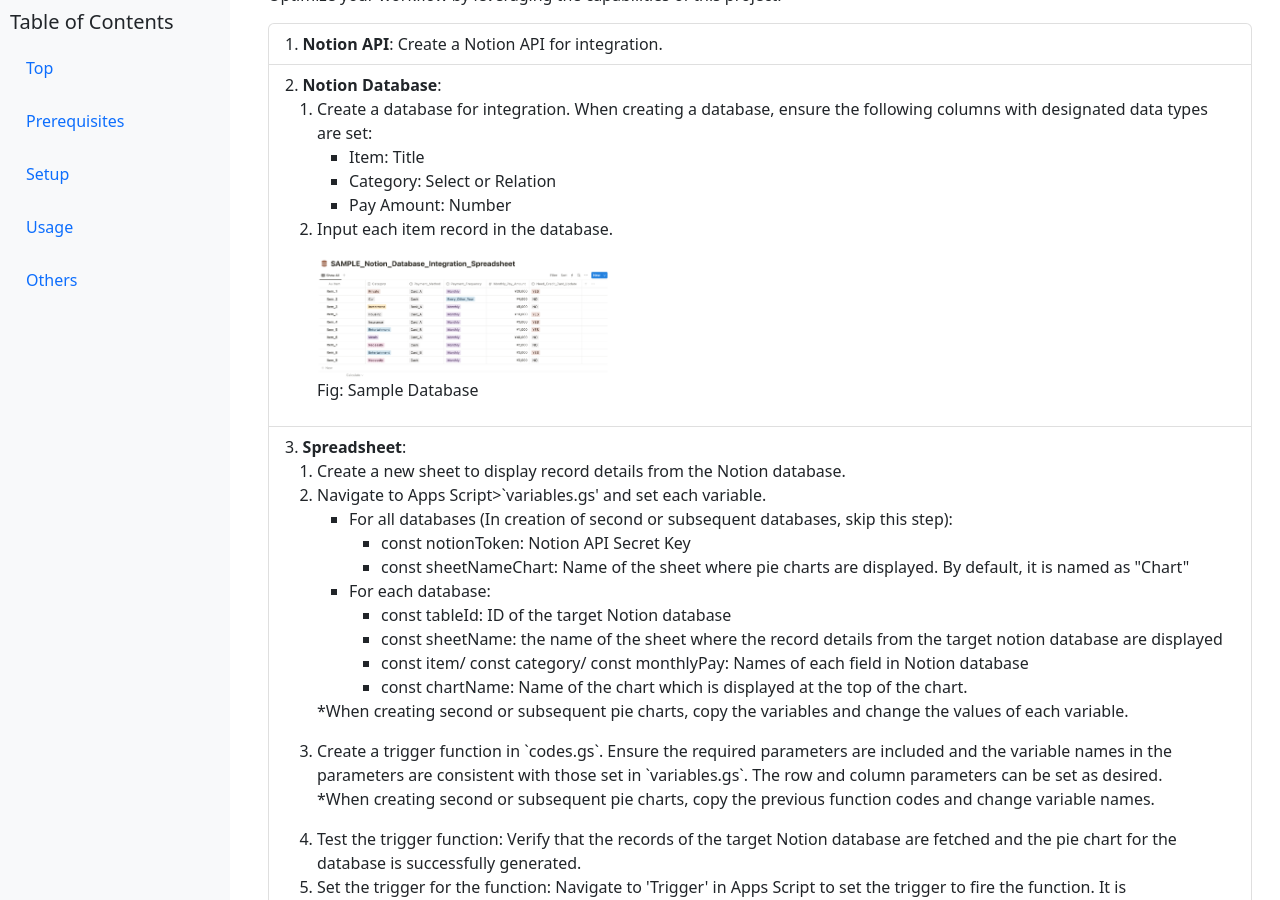
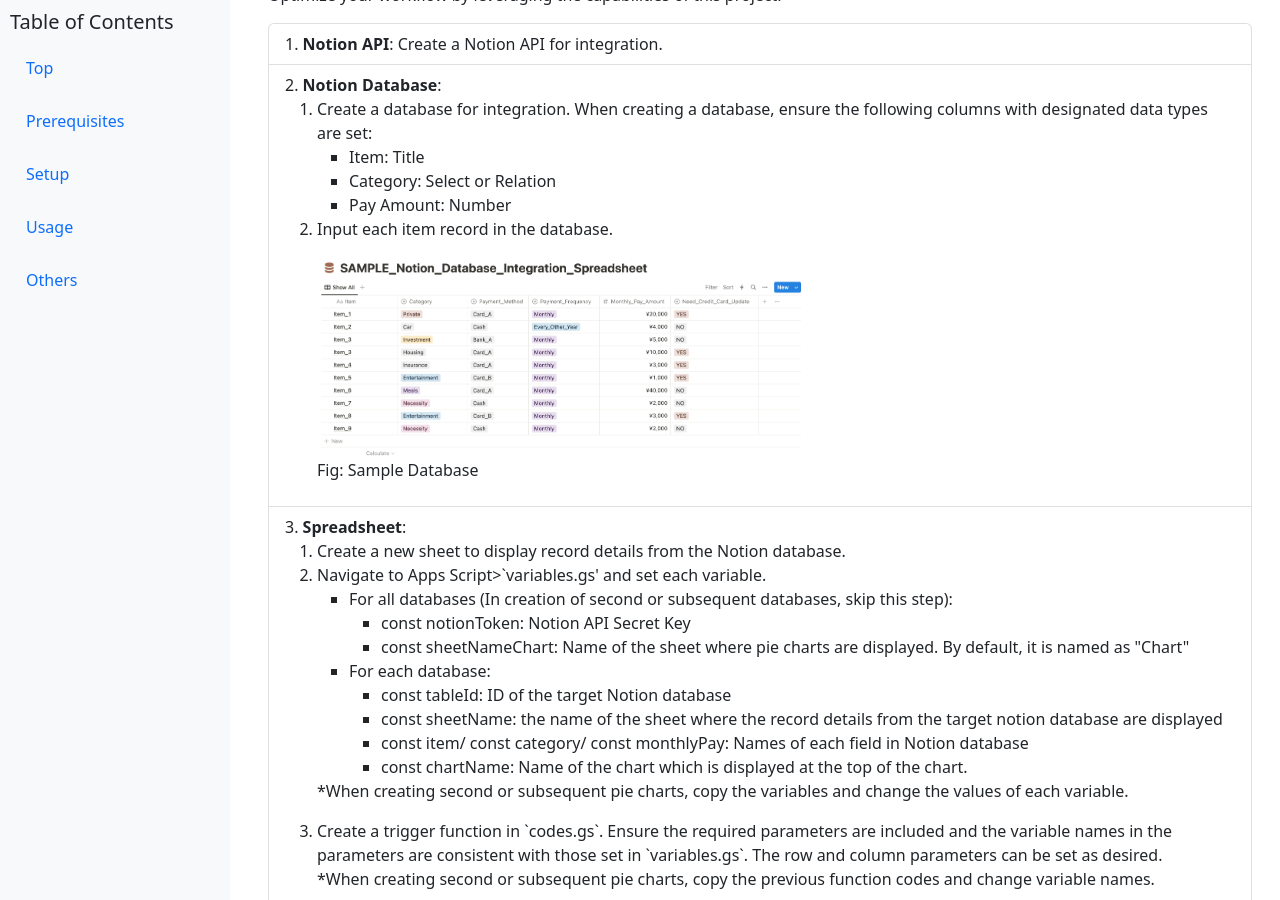
Before and after one commit to tsato21/notion-sheets-chart, a Jekyll site: the page built from docs/index.html, in a window 1280 px wide and 900 px high, scrolled down 676 px. Built offline with Jekyll 4.4.1, drawn with Linux system fonts in a browser that asks for light colours.

Commit message:
Update index.html

```diff
--- a/docs/index.html
+++ b/docs/index.html
@@ -50,7 +50,7 @@
                 </li>
                 <li>Input each item record in the database.</li>
                 <figure class="resize-image my-3">
-                  <img src="assets/images/sample-database.png" alt="Sample Database" class="img-fluid" width="300" height="200">
+                  <img src="assets/images/sample-database.png" alt="Sample Database" class="img-fluid" width="500" height="400">
                   <figcaption>Fig: Sample Database</figcaption>
                 </figure>
               </ol>
```
